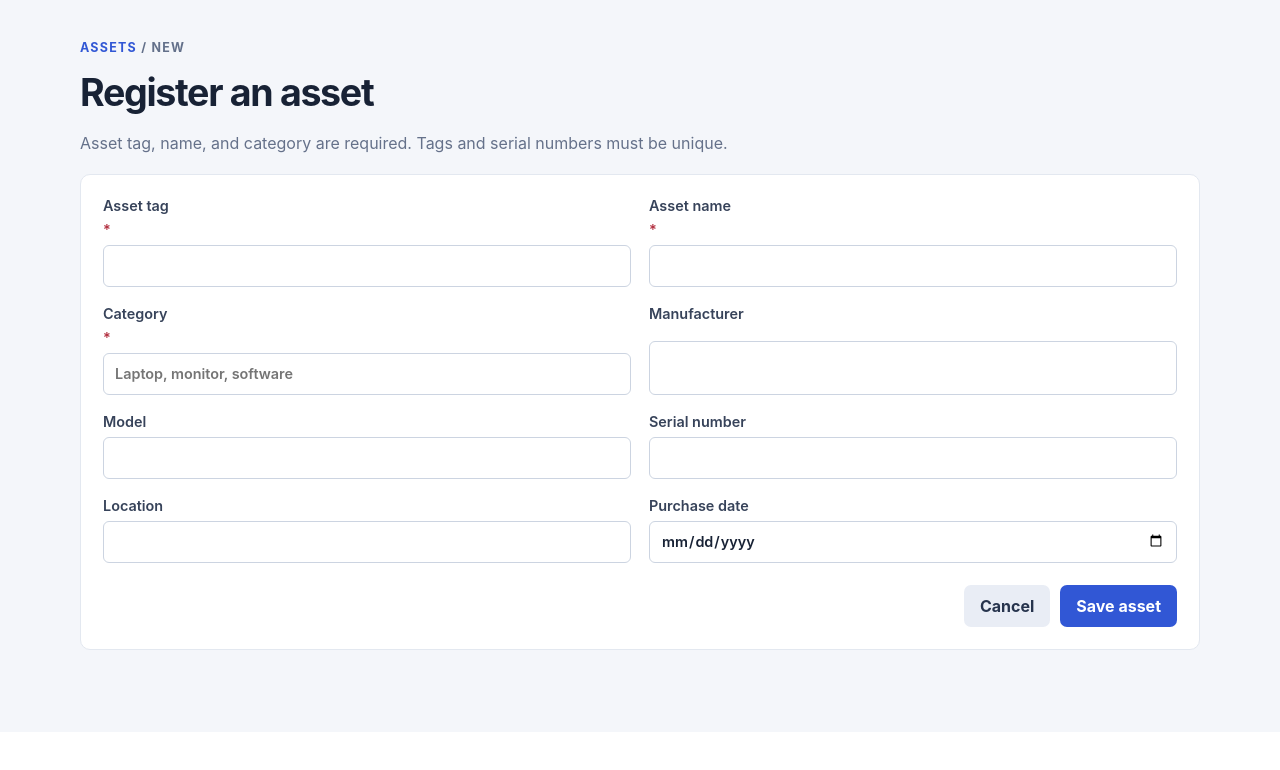
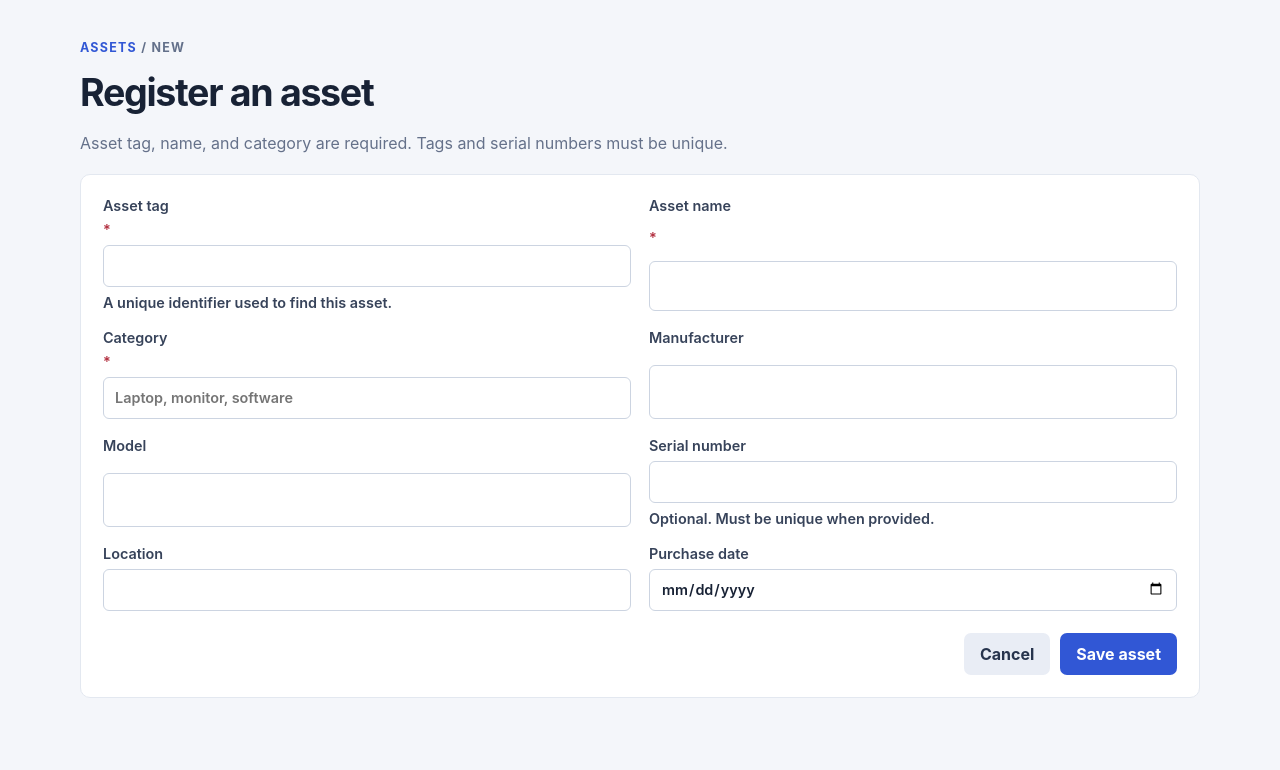
Before and after one commit to SRIRAMV570/IT-Infrastructure-Asset-Management-System, a Flask app: page /assets/new in a window 1280 px wide. Shown: the part 68-838 px from the top of the page. Before the commit the page ends 718 px from the top, so only its background shows below. Run offline with Flask 3, Linux system fonts and the light colour scheme; the visitor is signed in with stand-in values (Sample User, id 1); data comes from the database, SQL or seed files in the repository.

Commit message:
feat(ux): improve accessible asset form labels and help

```diff
--- a/templates/asset_form.html
+++ b/templates/asset_form.html
@@ -4,31 +4,38 @@
   <p class="eyebrow"><a class="text-link" href="{{ url_for('asset_list') }}">Assets</a> / {{ "Edit" if is_edit|default(false) else "New" }}</p>
   <h1>{{ "Edit asset" if is_edit|default(false) else "Register an asset" }}</h1>
   <p class="muted">Asset tag, name, and category are required. Tags and serial numbers must be unique.</p>
-  <form class="panel form-grid" method="post">
+  {% set errors = {
+    "asset_tag": "Enter an asset tag.",
+    "name": "Enter an asset name.",
+    "category": "Enter an asset category."
+  } %}
+  <form class="panel form-grid" method="post" novalidate>
     <input type="hidden" name="csrf_token" value="{{ csrf_token }}">
-    <label>Asset tag <span class="required">*</span>
-      <input name="asset_tag" value="{{ asset.get('asset_tag', '') }}" required maxlength="80">
+    <label for="asset-tag">Asset tag <span class="required">*</span>
+      <input id="asset-tag" name="asset_tag" value="{{ asset.get('asset_tag', '') }}" required maxlength="80" autocomplete="off" aria-describedby="asset-tag-help">
+      <span class="field-help" id="asset-tag-help">A unique identifier used to find this asset.</span>
     </label>
-    <label>Asset name <span class="required">*</span>
-      <input name="name" value="{{ asset.get('name', '') }}" required maxlength="120">
+    <label for="asset-name">Asset name <span class="required">*</span>
+      <input id="asset-name" name="name" value="{{ asset.get('name', '') }}" required maxlength="120" autocomplete="off">
     </label>
-    <label>Category <span class="required">*</span>
-      <input name="category" value="{{ asset.get('category', '') }}" required maxlength="80" placeholder="Laptop, monitor, software">
+    <label for="asset-category">Category <span class="required">*</span>
+      <input id="asset-category" name="category" value="{{ asset.get('category', '') }}" required maxlength="80" placeholder="Laptop, monitor, software">
     </label>
-    <label>Manufacturer
-      <input name="manufacturer" value="{{ asset.get('manufacturer', '') }}" maxlength="100">
+    <label for="manufacturer">Manufacturer
+      <input id="manufacturer" name="manufacturer" value="{{ asset.get('manufacturer', '') }}" maxlength="100">
     </label>
-    <label>Model
-      <input name="model" value="{{ asset.get('model', '') }}" maxlength="100">
+    <label for="model">Model
+      <input id="model" name="model" value="{{ asset.get('model', '') }}" maxlength="100">
     </label>
-    <label>Serial number
-      <input name="serial_number" value="{{ asset.get('serial_number', '') }}" maxlength="120">
+    <label for="serial-number">Serial number
+      <input id="serial-number" name="serial_number" value="{{ asset.get('serial_number', '') }}" maxlength="120" aria-describedby="serial-help">
+      <span class="field-help" id="serial-help">Optional. Must be unique when provided.</span>
     </label>
-    <label>Location
-      <input name="location" value="{{ asset.get('location', '') }}" maxlength="120">
+    <label for="location">Location
+      <input id="location" name="location" value="{{ asset.get('location', '') }}" maxlength="120">
     </label>
-    <label>Purchase date
-      <input type="date" name="purchase_date" value="{{ asset.get('purchase_date', '') }}">
+    <label for="purchase-date">Purchase date
+      <input id="purchase-date" type="date" name="purchase_date" value="{{ asset.get('purchase_date', '') }}">
     </label>
     <div class="form-actions">
       <a class="button button-secondary" href="{{ url_for('asset_list') }}">Cancel</a>
```
